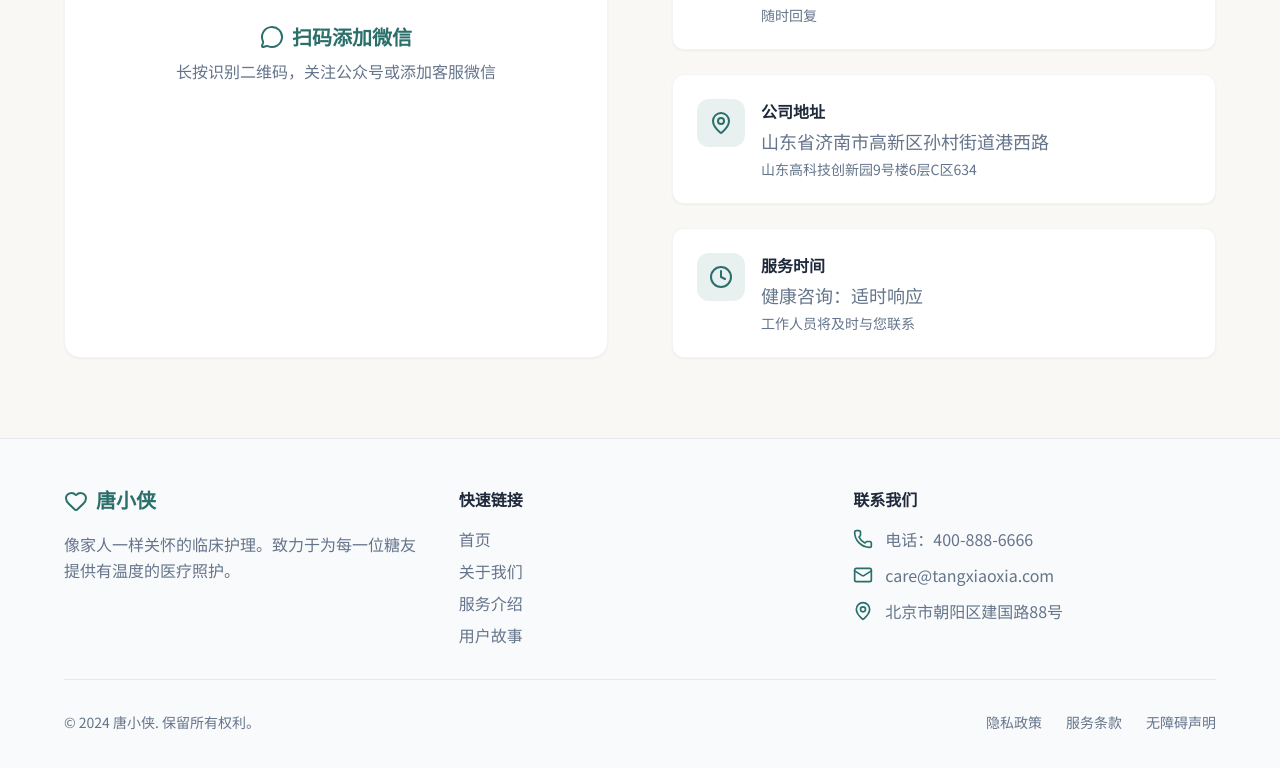
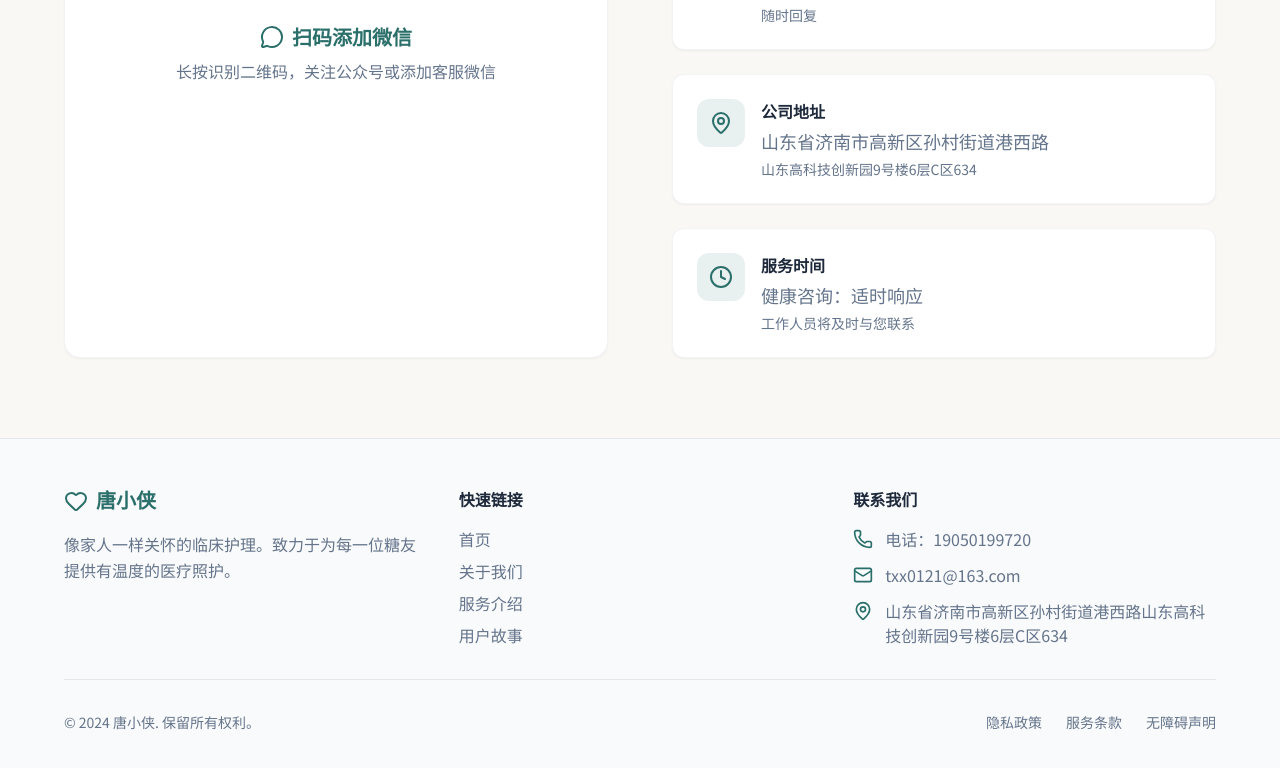
Before and after one commit to zzc423/tangxiaoxia, a Next.js app: page /contact in a window 1280 px wide. Shown: the part 782-1550 px from the top of the page. Built offline with nearby package versions, Linux system fonts and the light colour scheme.

Commit message:
更新页脚联系信息为实际地址电话邮箱

```diff
--- a/src/components/Footer.tsx
+++ b/src/components/Footer.tsx
@@ -29,15 +29,15 @@
             <ul className="space-y-3 text-text-secondary">
               <li className="flex items-start gap-3">
                 <Phone className="w-5 h-5 text-primary flex-shrink-0 mt-0.5" aria-hidden="true" />
-                <span>电话：400-888-6666</span>
+                <span>电话：19050199720</span>
               </li>
               <li className="flex items-start gap-3">
                 <Mail className="w-5 h-5 text-primary flex-shrink-0 mt-0.5" aria-hidden="true" />
-                <span>care@tangxiaoxia.com</span>
+                <span>txx0121@163.com</span>
               </li>
               <li className="flex items-start gap-3">
                 <MapPin className="w-5 h-5 text-primary flex-shrink-0 mt-0.5" aria-hidden="true" />
-                <span>北京市朝阳区建国路88号</span>
+                <span>山东省济南市高新区孙村街道港西路山东高科技创新园9号楼6层C区634</span>
               </li>
             </ul>
           </div>
```
